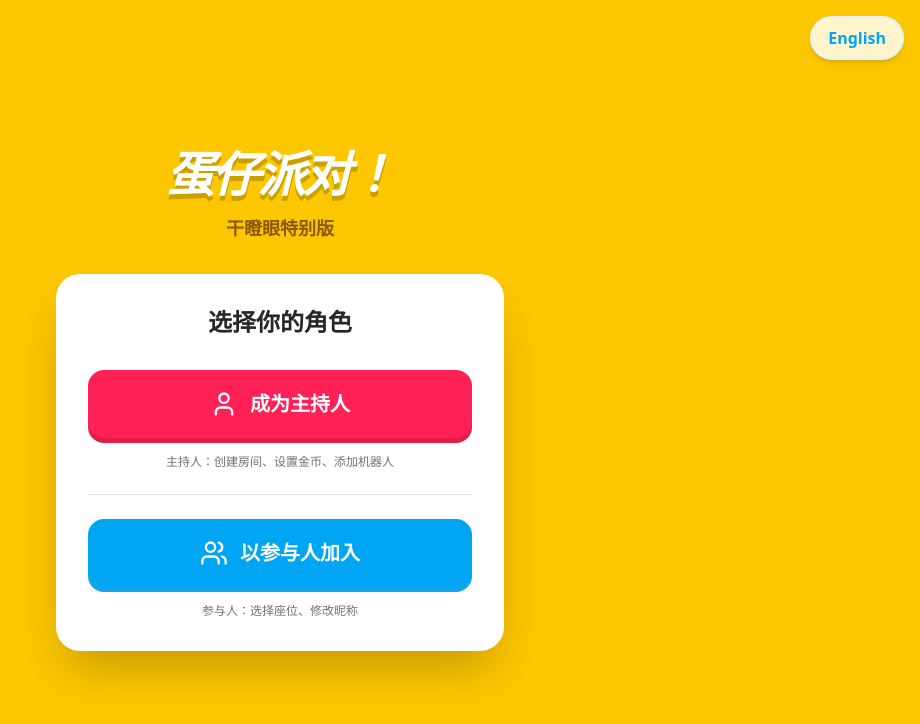
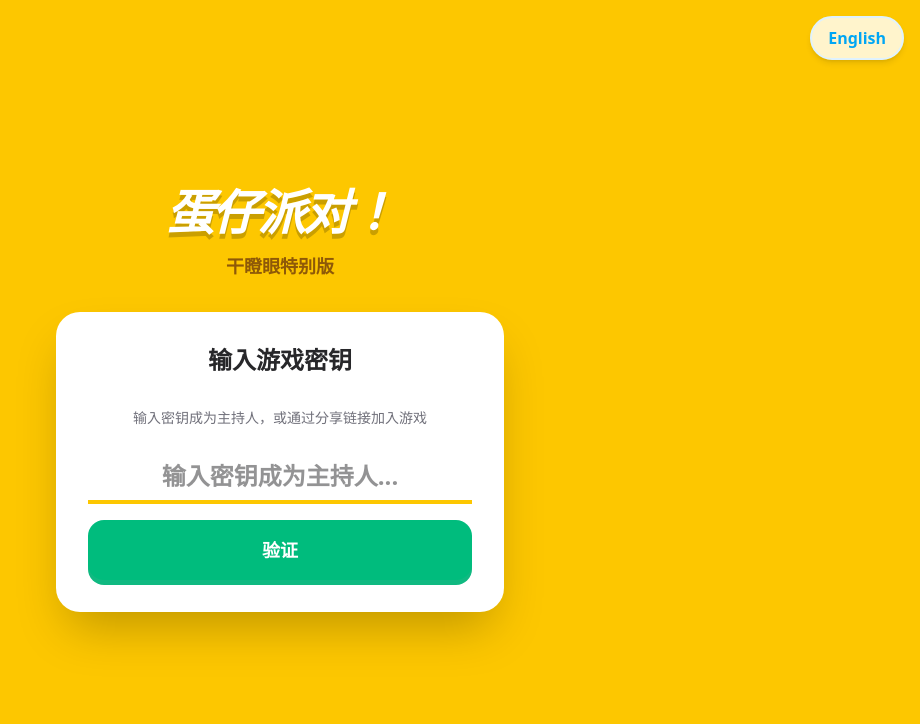
Before and after one commit to KristGao/gan-deng-yan, a React (Vite) app: page / in a window 1280 px wide. Shown: the top 724 px of the page, without its empty margins (360-1280 px from the left). Built offline with nearby package versions, Linux system fonts and the light colour scheme.

Commit message:
Simplify flow: direct key input, auto-participant via link

```diff
--- a/src/App.tsx
+++ b/src/App.tsx
@@ -284,6 +284,13 @@ export default function App() {
           // If there's already a host, we are participant
           if (roomData.hostId !== null && userRole === null) {
             setUserRole("participant");
+            // Auto-join first available seat for participant
+            const emptyIndex = roomData.setupPlayers?.findIndex((p: Player | null) => p === null);
+            if (emptyIndex !== -1 && emptyIndex !== undefined) {
+              setTimeout(() => {
+                joinTable(emptyIndex);
+              }, 100);
+            }
           }
         }
         if (roomData.initialCoins) {
@@ -804,17 +811,6 @@ export default function App() {
     alert(t("copied"));
   };
 
-  // Role selection handlers
-  const handleBecomeHost = () => {
-    setShowKeyInput(true);
-    setKeyError("");
-  };
-
-  const handleJoinAsParticipant = () => {
-    setUserRole("participant");
-    setShowKeyInput(false);
-  };
-
   const verifyGameKey = () => {
     if (keyInput === GAME_KEY) {
       setUserRole("host");
@@ -834,8 +830,18 @@ export default function App() {
   const isParticipant = userRole === "participant";
 
   if (state.status === "setup") {
-    // Role selection screen
-    if (!userRole) {
+    // Check if user joined via room link (participant)
+    const params = new URLSearchParams(window.location.search);
+    const hasRoomParam = params.has("room");
+
+    // If has room param and no role set yet, auto-set as participant
+    if (hasRoomParam && !userRole && !showKeyInput) {
+      // Don't set immediately, wait for room state to check if host exists
+      // This will be handled in initSocket when room_state is received
+    }
+
+    // Key input screen for host verification
+    if (!userRole && !hasRoomParam) {
       return (
         <div className="min-h-screen bg-yellow-400 flex flex-col items-center justify-center p-4 font-sans">
           <button
@@ -863,36 +869,13 @@ export default function App() {
             transition={{ delay: 0.2 }}
             className="bg-white p-8 rounded-3xl shadow-2xl w-full max-w-md"
           >
-            {!showKeyInput ? (
-              <div className="flex flex-col gap-4">
-                <h2 className="text-2xl font-black text-zinc-800 text-center mb-4">
-                  选择你的角色
-                </h2>
-                <button
-                  onClick={handleBecomeHost}
-                  className="py-5 bg-rose-500 hover:bg-rose-600 text-white rounded-2xl font-black text-xl shadow-[0_5px_0_#e11d48] active:translate-y-1 active:shadow-none transition-all flex items-center justify-center gap-3"
-                >
-                  <User size={28} /> {t("becomeHost")}
-                </button>
-                <p className="text-xs text-zinc-500 text-center">
-                  {t("hostControls")}
-                </p>
-                <div className="h-px bg-zinc-200 my-2" />
-                <button
-                  onClick={handleJoinAsParticipant}
-                  className="py-5 bg-sky-500 hover:bg-sky-600 text-white rounded-2xl font-black text-xl shadow-[0_5px_0_#0ea5e9] active:translate-y-1 active:shadow-none transition-all flex items-center justify-center gap-3"
-                >
-                  <Users size={28} /> {t("joinAsParticipant")}
-                </button>
-                <p className="text-xs text-zinc-500 text-center">
-                  {t("participantControls")}
-                </p>
-              </div>
-            ) : (
             <div className="flex flex-col gap-4">
               <h2 className="text-2xl font-black text-zinc-800 text-center mb-4">
                 {t("enterGameKey")}
               </h2>
+              <p className="text-sm text-zinc-500 text-center mb-2">
+                输入密钥成为主持人，或通过分享链接加入游戏
+              </p>
               <input
                 type="text"
                 value={keyInput}
@@ -909,18 +892,7 @@ export default function App() {
               >
                 {t("verifyKey")}
               </button>
-                <button
-                  onClick={() => {
-                    setShowKeyInput(false);
-                    setKeyInput("");
-                    setKeyError("");
-                  }}
-                  className="py-3 bg-zinc-300 hover:bg-zinc-400 text-zinc-700 rounded-2xl font-bold text-base transition-all"
-                >
-                  返回
-                </button>
             </div>
-            )}
           </motion.div>
         </div>
       );
```
Lines whose indentation alone changed are shown as unchanged.
